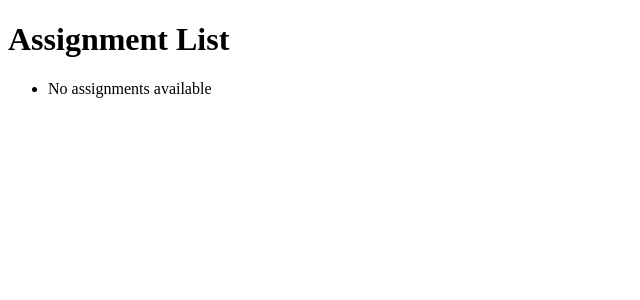
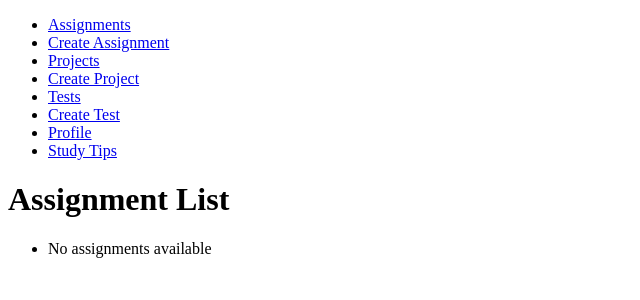
Before and after one commit to abbyw813/Study-Tracker, a Django app: page /assignments/ in a window 1280 px wide. Shown: the top 300 px of the page, without its empty margins (0-640 px from the left). Run offline with Django 5.2, Linux system fonts and the light colour scheme; data that the repository does not hold is empty.

Commit message:
sprint 3 updates

```diff
--- a/studytrackerapp/models.py
+++ b/studytrackerapp/models.py
@@ -17,8 +17,8 @@ class Project(models.Model):
         app_label = 'studytrackerapp'
 
 class Test(models.Model):
-    title = models.CharField(max_length=200)
-    due_date = models.DateField()
+    subject = models.CharField(max_length=50)
+    date = models.DateField()
     completed = models.BooleanField(default=False)
 
     class Meta:
--- a/studytrackerapp/styles.css
+++ b/studytrackerapp/styles.css
@@ -1,7 +1,7 @@
 /* styles.css */
 
 body {
-    background-color: #f0f0f0; /* Change the background color to a light gray */
+    background-color: #f0f0f0;
     font-family: Arial, sans-serif;
     margin: 0;
     padding: 0;
@@ -19,7 +19,7 @@ main {
     margin: 0 auto;
     padding: 20px;
     display: grid;
-    grid-template-columns: repeat(auto-fit, minmax(250px, 1fr)); /* Arrange study tips in a grid layout */
+    grid-template-columns: repeat(auto-fit, minmax(250px, 1fr));
     gap: 20px;
 }
 
--- a/studytrackerapp/templates/assignments/assignment_list.html
+++ b/studytrackerapp/templates/assignments/assignment_list.html
@@ -1,4 +1,6 @@
-<!-- assignment_list.html -->
+{% extends 'base.html' %}
+
+{% block content %}
 <!DOCTYPE html>
 <html lang="en">
 <head>
@@ -18,3 +20,4 @@
     </ul>
 </body>
 </html>
+{% endblock %}
--- a/studytrackerapp/templates/assignments/create_assignment.html
+++ b/studytrackerapp/templates/assignments/create_assignment.html
@@ -1,4 +1,6 @@
-<!-- create_assignment.html -->
+{% extends 'base.html' %}
+
+{% block content %}
 <!DOCTYPE html>
 <html lang="en">
 <head>
@@ -19,3 +21,4 @@
     </form>
 </body>
 </html>
+{% endblock %}
--- a/studytrackerapp/templates/base.html
+++ b/studytrackerapp/templates/base.html
@@ -1,20 +1,20 @@
 <!DOCTYPE html>
-<html lang="en">
+<html>
 <head>
-    <meta charset="UTF-8">
-    <meta http-equiv="X-UA-Compatible" content="IE=edge">
-    <meta name="viewport" content="width=device-width, initial-scale=1.0">
-    <title>My Django App</title>
+    <title>Study Tracker</title>
 </head>
 <body>
-    <nav>
-        <ul>
-            <li><a href="{% url 'home' %}">Home</a></li>
-            <li><a href="{% url 'study_tips' %}">Study Tips</a></li>
-            <!-- Add more links as needed -->
-        </ul>
-    </nav>
-
-    {% block content %}{% endblock %}
+    <ul>
+        <li><a href="{% url 'assignment_list' %}">Assignments</a></li>
+        <li><a href="{% url 'create_assignment' %}">Create Assignment</a></li>
+        <li><a href="{% url 'project_list' %}">Projects</a></li>
+        <li><a href="{% url 'create_project' %}">Create Project</a></li>
+        <li><a href="{% url 'test_list' %}">Tests</a></li>
+        <li><a href="{% url 'create_test' %}">Create Test</a></li>
+        <li><a href="{% url 'profile' %}">Profile</a></li>
+        <li><a href="{% url 'study_tips' %}">Study Tips</a></li>
+    </ul>
+    {% block content %}
+    {% endblock %}
 </body>
 </html>
--- a/studytrackerapp/templates/home/homepage.html
+++ b/studytrackerapp/templates/home/homepage.html
@@ -1,3 +1,4 @@
+
 <!DOCTYPE html>
 <html>
 <head>
--- a/studytrackerapp/templates/login.html
+++ b/studytrackerapp/templates/login.html
@@ -19,5 +19,6 @@
         <br>
         <button type="submit">Login</button>
     </form>
+    <p>Don't Have an Account? <a href="/register/">Register Here!</a></p>
 </body>
 </html>
--- a/studytrackerapp/templates/profile.html
+++ b/studytrackerapp/templates/profile.html
@@ -1,3 +1,6 @@
+{% extends 'base.html' %}
+
+{% block content %}
 <!DOCTYPE html>
 <html>
 <head>
@@ -29,3 +32,4 @@
     </script>
 </body>
 </html>
+{% endblock %}
--- a/studytrackerapp/templates/projects/create_project.html
+++ b/studytrackerapp/templates/projects/create_project.html
@@ -1,4 +1,6 @@
-<!-- create_project.html -->
+{% extends 'base.html' %}
+
+{% block content %}
 <!DOCTYPE html>
 <html lang="en">
 <head>
@@ -19,3 +21,4 @@
     </form>
 </body>
 </html>
+{% endblock %}
--- a/studytrackerapp/templates/projects/project_list.html
+++ b/studytrackerapp/templates/projects/project_list.html
@@ -1,4 +1,6 @@
-<!-- project_list.html -->
+{% extends 'base.html' %}
+
+{% block content %}
 <!DOCTYPE html>
 <html lang="en">
 <head>
@@ -14,3 +16,4 @@
     </ul>
 </body>
 </html>
+{% endblock %}
--- a/studytrackerapp/templates/study_tips.html
+++ b/studytrackerapp/templates/study_tips.html
@@ -1,3 +1,6 @@
+{% extends 'base.html' %}
+
+{% block content %}
 <!DOCTYPE html>
 <html lang="en">
 <head>
@@ -54,3 +57,4 @@
     </main>
 </body>
 </html>
+{% endblock %}
--- a/studytrackerapp/views.py
+++ b/studytrackerapp/views.py
@@ -21,11 +21,11 @@ def assignment_list(request):
 
 def project_list(request):
     projects = Project.objects.all()
-    return render(request, 'project_list.html', {'projects': projects})
+    return render(request, 'projects/project_list.html', {'projects': projects})
 
 def test_list(request):
     tests = Test.objects.all()
-    return render(request, 'test_list.html', {'tests': tests})
+    return render(request, 'tests/test_list.html', {'tests': tests})
 
 def create_assignment(request):
     if request.method == 'POST':
@@ -34,7 +34,7 @@ def create_assignment(request):
         assignment = Assignment(title=title, due_date=due_date)
         assignment.save()
         return redirect('assignment_list')
-    return render(request, 'create_assignment.html')
+    return render(request, 'assignments/create_assignment.html')
 
 def create_project(request):
     if request.method == 'POST':
@@ -43,16 +43,15 @@ def create_project(request):
         project = Project(name=name, description=description)
         project.save()
         return redirect('project_list')
-    return render(request, 'create_project.html')
+    return render(request, 'projects/create_project.html')
 
 def create_test(request):
     if request.method == 'POST':
         subject = request.POST.get('subject')
         date = request.POST.get('date')
-        test = Test(subject=subject, date=date)
-        test.save()
+        test = Test.objects.create(subject=subject, date=date)
         return redirect('test_list')
-    return render(request, 'create_test.html')
+    return render(request, 'tests/create_test.html')
 
 
 
```
Also changed, not shown: studytrackerapp/templates/tests/create_test.html (+4 -11 lines), studytrackerapp/templates/tests/test_list.html (+4 -1 lines), db.sqlite3, studytrackerapp/migrations/0004_rename_due_date_test_date_remove_test_title_and_more.py (added), 2 other files.
